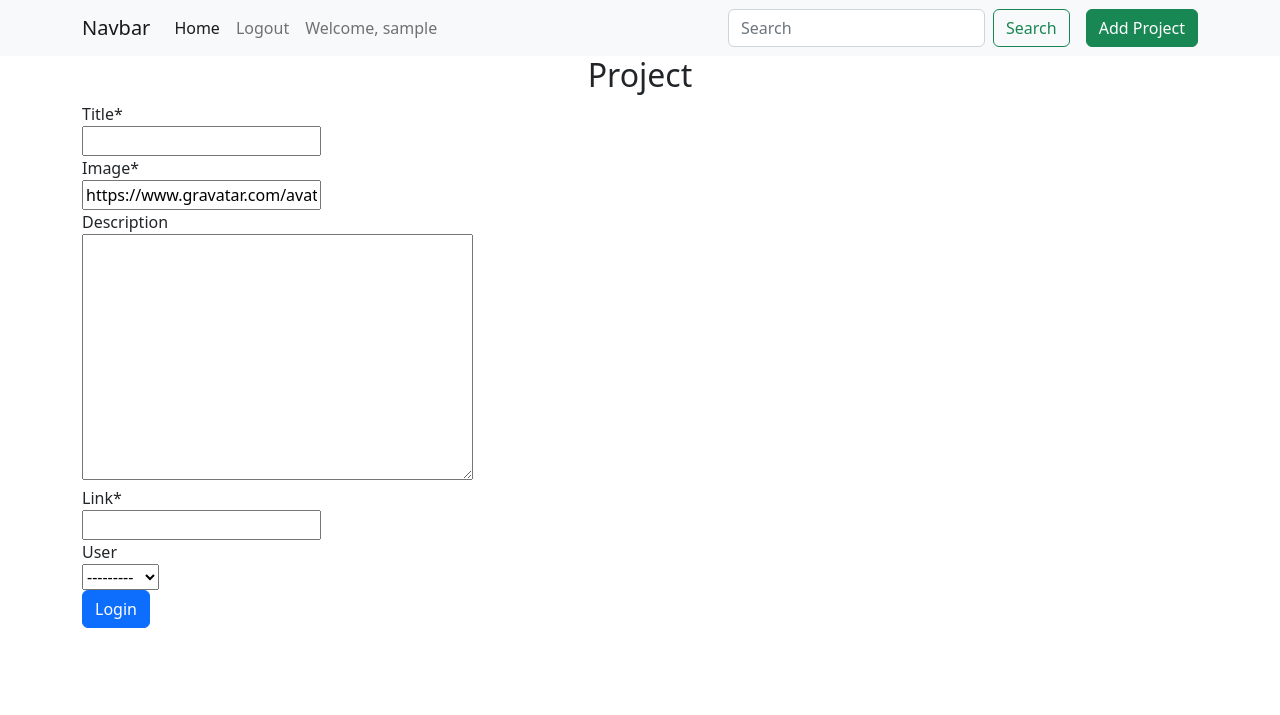
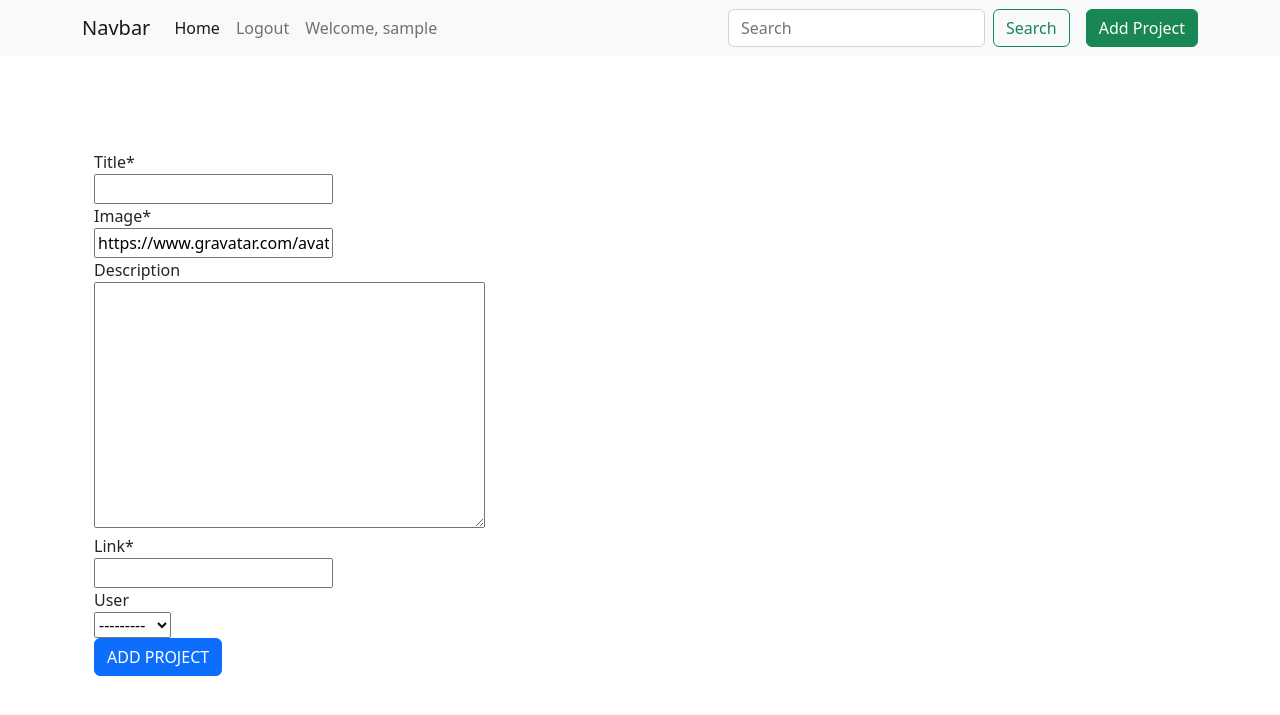
Before and after one commit to bignimz/dev-awwards, a Django app: page /add_project/ in a window 1280 px wide. Shown: the top 715 px of the page. Run offline with Django 3.2, Linux system fonts and the light colour scheme; the visitor is signed in with stand-in values (Sample User, id 1); data comes from the database, SQL or seed files in the repository; some libraries are stand-ins or nearby versions.

Commit message:
changed the add project template layout

```diff
--- a/awwards/templates/add_project.html
+++ b/awwards/templates/add_project.html
@@ -1,11 +1,13 @@
 {% extends "base.html" %} {% load crispy_forms_tags %}{% block content %}
 
-<div class="row">
-  <h2 class="text-center">Project</h2>
-  <form method="POST">
-    {% csrf_token %} {{ form|crispy}}
-    <button class="btn btn-primary" type="submit">Login</button>
-  </form>
+<div class="addProject">
+  <div class="container my-5">
+    <h2 class="text-center text-white">Add Your Project</h2>
+    <form method="POST" class="proj-form">
+      {% csrf_token %} {{ form|crispy}}
+      <button class="btn btn-primary" type="submit">ADD PROJECT</button>
+    </form>
+  </div>
 </div>
 
 {% endblock %}
```
